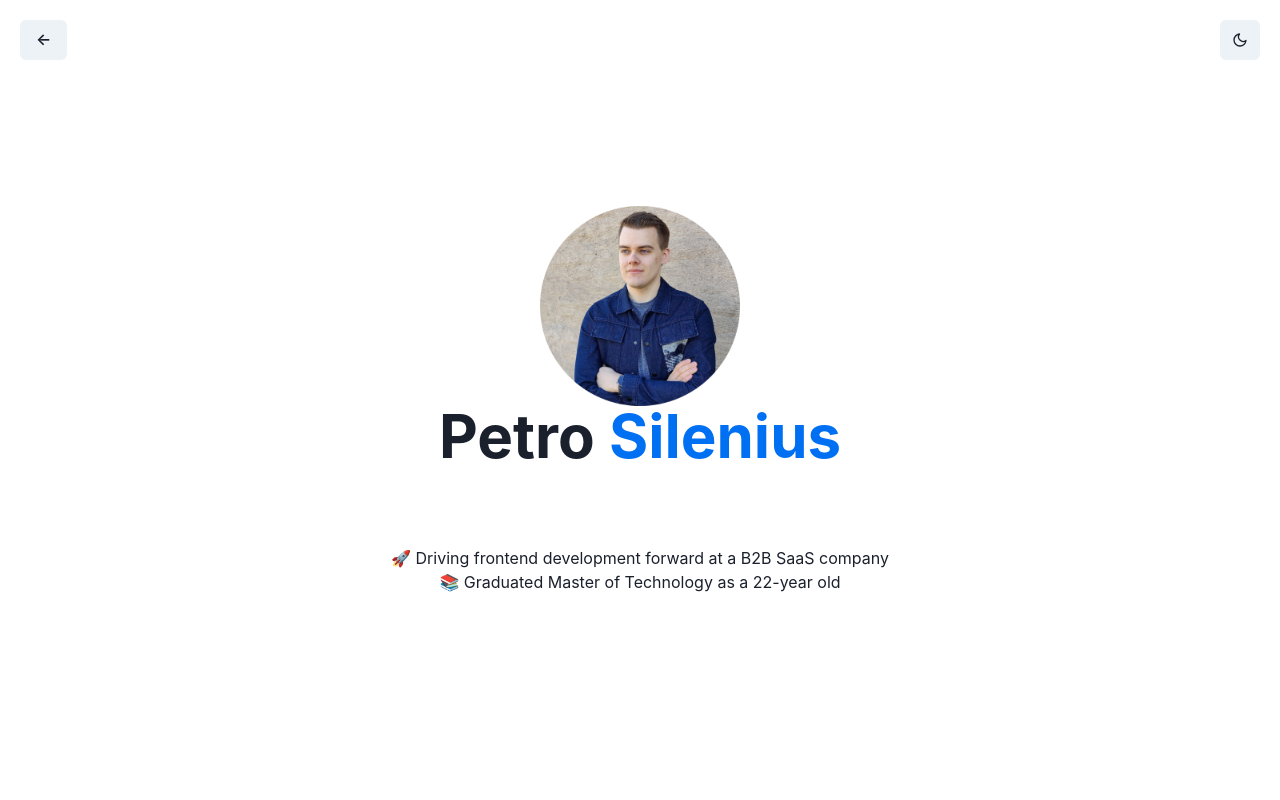
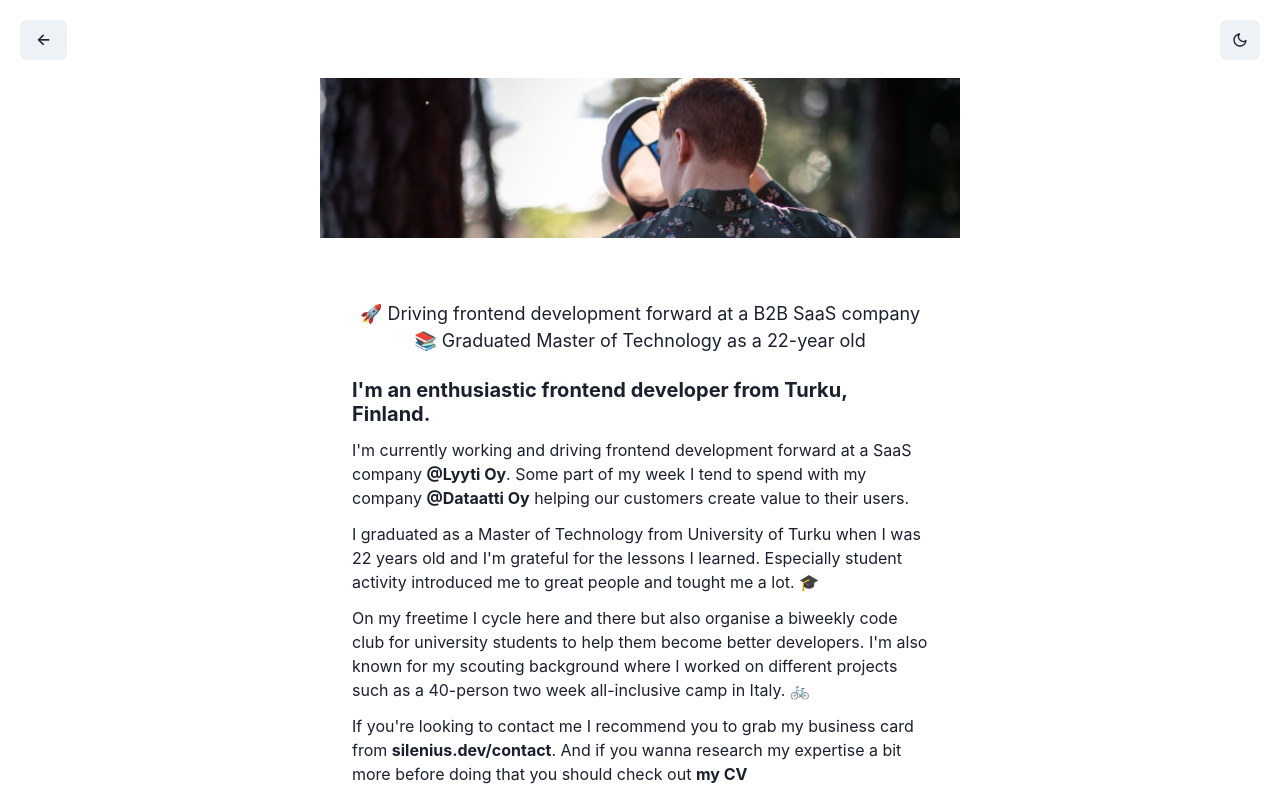
Before and after one commit to PetroSilenius/silenius.dev, a Next.js app: page /about in a window 1280 px wide. Built offline with nearby package versions, Linux system fonts and the light colour scheme.

Commit message:
Update about page content

```diff
--- a/pages/about.tsx
+++ b/pages/about.tsx
@@ -1,6 +1,7 @@
 import Head from 'next/head'
 import Image from 'next/image'
-import { Box, Heading, Text } from '@chakra-ui/react'
+import NextLink from 'next/link'
+import { Box, Heading, Text, Stack } from '@chakra-ui/react'
 
 export default function About(): JSX.Element {
   return (
@@ -14,31 +15,70 @@ export default function About(): JSX.Element {
         />
       </Head>
 
-      <Image
-        src="/petro.png"
-        width="200"
-        height="200"
-        alt="Petro Silenius wearing a denim jacket and looks to the future"
-      />
+      <Box mt="20">
+        <Image
+          src="/header.jpeg"
+          width="640"
+          height="160"
+          alt="Petro Silenius wearing a denim jacket and looks to the future"
+        />
+      </Box>
 
-      <Heading as="h1" size="3xl" className="title">
-        Petro{' '}
-        <Text
-          as="span"
-          color="link"
-          _hover={{ textDecoration: 'underline' }}
-          _active={{ textDecoration: 'underline' }}
-          _focus={{ textDecoration: 'underline' }}
-        >
-          Silenius
-        </Text>
-      </Heading>
-
-      <Box mt="20" align="center">
-        <Text>
+      <Box mt="14" align="center">
+        <Text fontSize="lg">
           🚀 Driving frontend development forward at a B2B SaaS company
         </Text>
-        <Text>📚 Graduated Master of Technology as a 22-year old</Text>
+        <Text fontSize="lg">
+          📚 Graduated Master of Technology as a 22-year old
+        </Text>
+      </Box>
+      <Box mt="6" mb="4" maxWidth="xl">
+        <Stack spacing={3}>
+          <Heading as="h2" size="md">
+            {"I'm an enthusiastic frontend developer from Turku, Finland."}
+          </Heading>
+          <Text>
+            {
+              "I'm currently working and driving frontend development forward at a SaaS company "
+            }
+            <a href="https://www.lyyti.com">
+              <b>@Lyyti Oy</b>
+            </a>
+            {'. Some part of my week I tend to spend with my company '}
+            <a href="https://www.dataatti.io">
+              <b>@Dataatti Oy</b>
+            </a>
+            {' helping our customers create value to their users.'}
+          </Text>
+          <Text>
+            {
+              "I graduated as a Master of Technology from University of Turku when I was 22 years old and I'm grateful for the lessons I learned. Especially student activity introduced me to great people and tought me a lot. 🎓"
+            }
+          </Text>
+          <Text>
+            {
+              "On my freetime I cycle here and there but also organise a biweekly code club for university students to help them become better developers. I'm also known for my scouting background where I worked on different projects such as a 40-person two week all-inclusive camp in Italy. 🚲"
+            }
+          </Text>
+          <Text>
+            {
+              "If you're looking to contact me I recommend you to grab my business card from "
+            }
+            <NextLink href="/contact">
+              <a>
+                <b>silenius.dev/contact</b>
+              </a>
+            </NextLink>
+            {
+              '. And if you wanna research my expertise a bit more before doing that you should check out '
+            }
+            <NextLink href="/cv">
+              <a>
+                <b>my CV</b>
+              </a>
+            </NextLink>
+          </Text>
+        </Stack>
       </Box>
     </>
   )
```
Also changed, not shown: public/header.jpeg (added).
